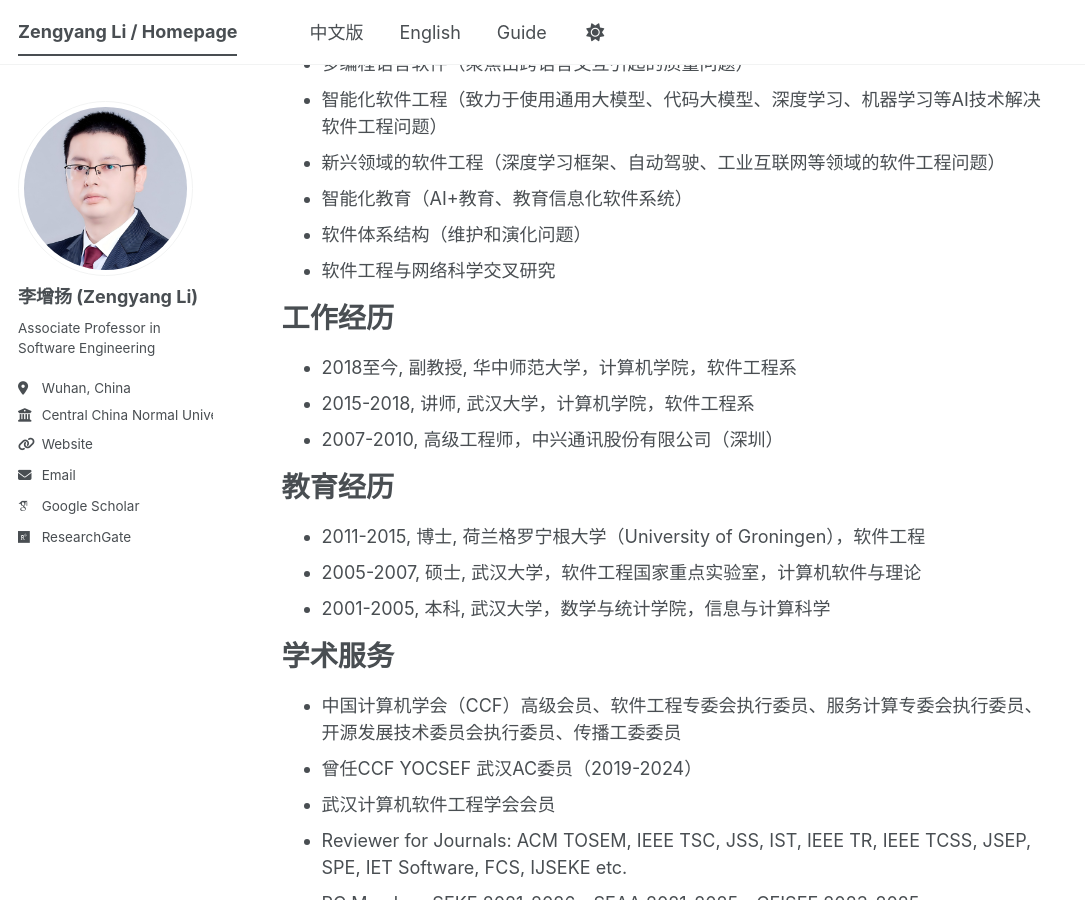
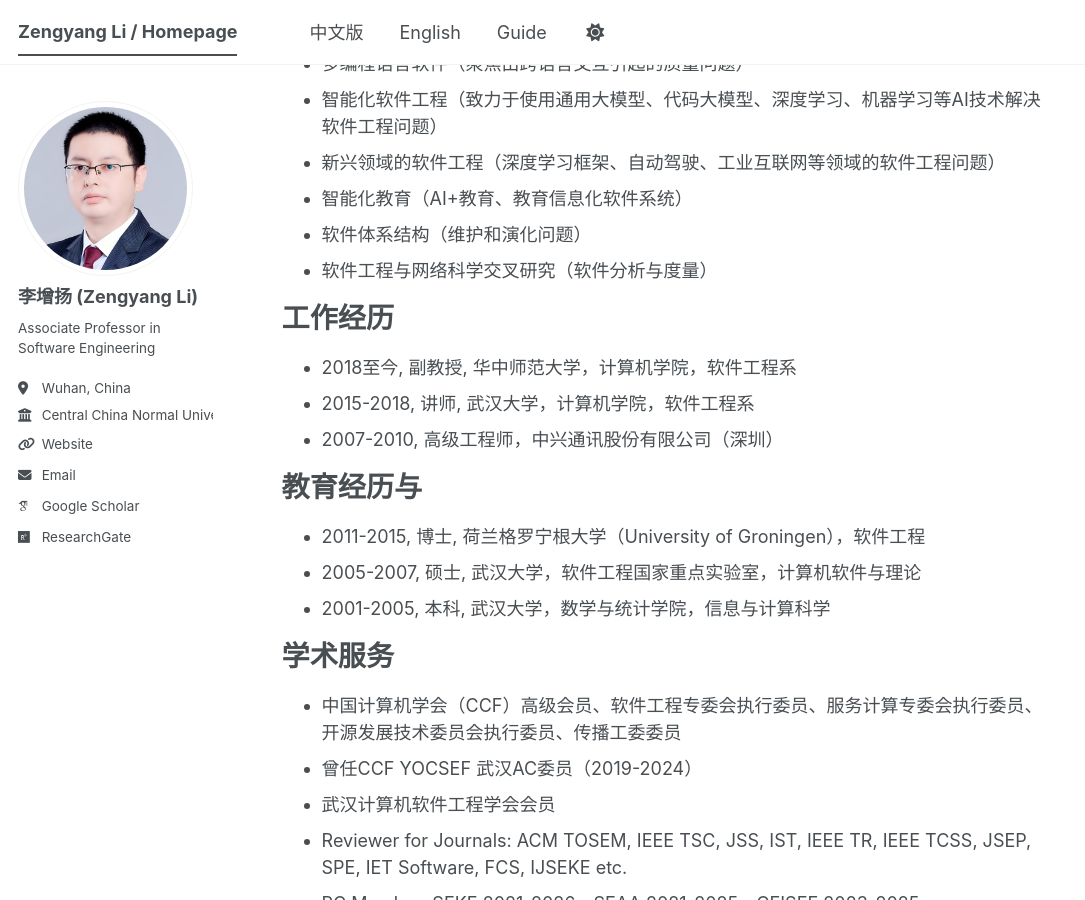
Before and after one commit to zengyang/zengyang.github.io, a Jekyll site: the page built from _pages/about.md, in a window 1280 px wide and 900 px high, scrolled down 329 px. Shown: the whole window, without its empty margins (0-1085 px from the left). Built offline with Jekyll 4.4.1, drawn with Linux system fonts in a browser that asks for light colours; some web fonts are replaced; a script bundle is joined from its source files by our own code; library files that are not in the unit come from our copies.

Commit message:
Update about.md

```diff
--- a/_pages/about.md
+++ b/_pages/about.md
@@ -18,7 +18,7 @@ redirect_from:
 - 新兴领域的软件工程（深度学习框架、自动驾驶、工业互联网等领域的软件工程问题）
 - 智能化教育（AI+教育、教育信息化软件系统）
 - 软件体系结构（维护和演化问题）
-- 软件工程与网络科学交叉研究
+- 软件工程与网络科学交叉研究（软件分析与度量）
 
 工作经历
 ======
@@ -26,7 +26,7 @@ redirect_from:
 - 2015-2018, 讲师, 武汉大学，计算机学院，软件工程系
 - 2007-2010, 高级工程师，中兴通讯股份有限公司（深圳）
 
-教育经历
+教育经历与
 ======
 - 2011-2015, 博士, 荷兰格罗宁根大学（University of Groningen），软件工程
 - 2005-2007, 硕士, 武汉大学，软件工程国家重点实验室，计算机软件与理论
```
